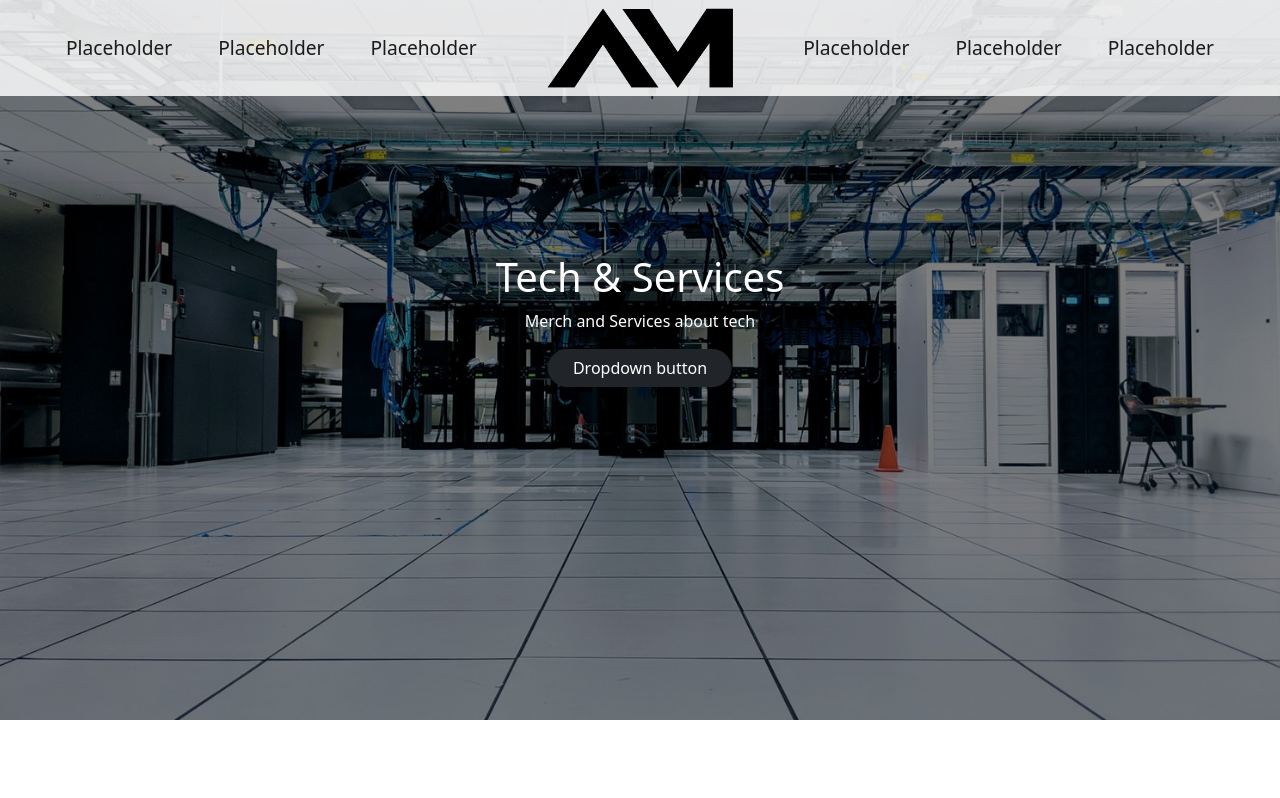
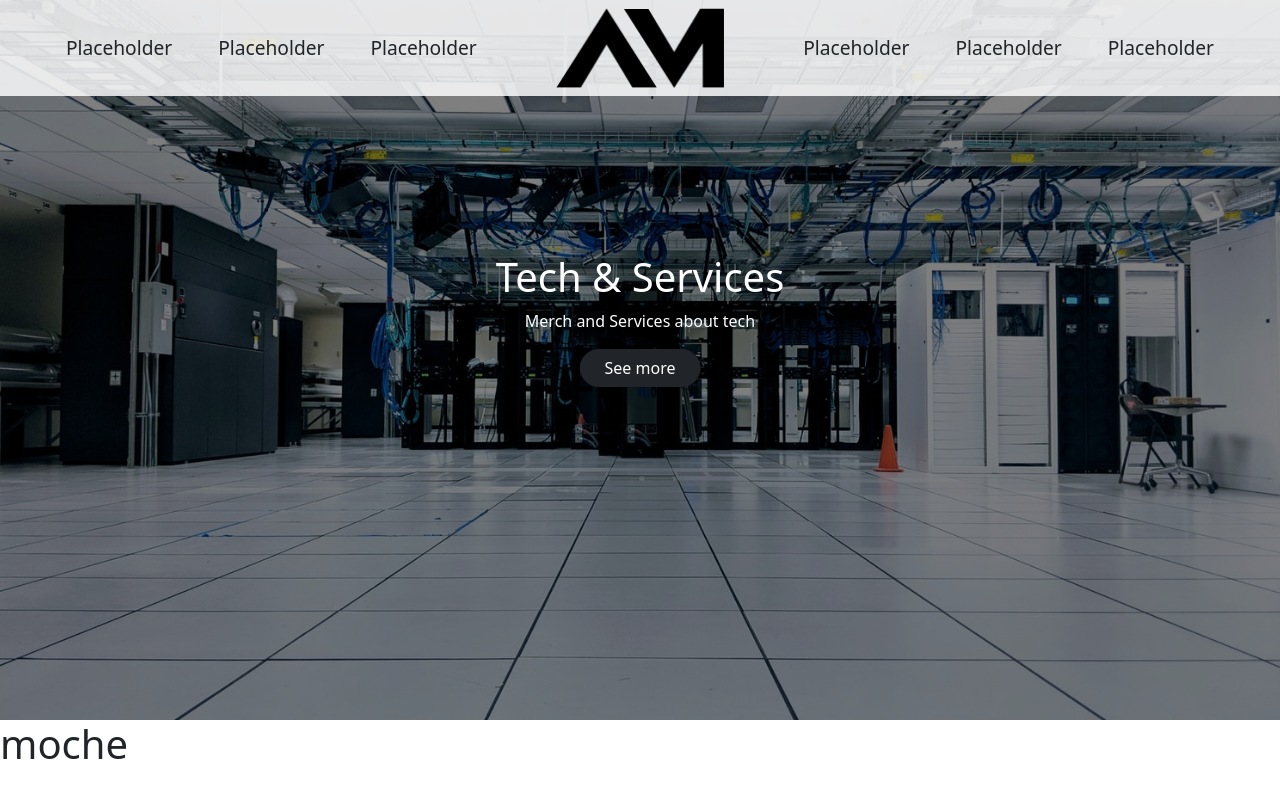
Before and after one commit to marsbob-dev/Site_react_Albert-Marcelin, a React (Create React App) app: page / in a window 1280 px wide. Built offline with nearby package versions, Linux system fonts and the light colour scheme.

Commit message:
header terminé

```diff
--- a/src/App.js
+++ b/src/App.js
@@ -1,12 +1,46 @@
 import './App.css';
 import "../node_modules/bootstrap/dist/js/bootstrap";
-import Home from "./modules/pages/Home"
-import React from "react";
-
+import Home from "./modules/pages/Home";
+import Test from "./modules/pages/Test";
+import React, { Fragment } from "react";
+import {
+  BrowserRouter as Router,
+  Switch,
+  Route,
+  } from "react-router-dom";
+  import Header from "./modules/header/Header"
 
 function App() {
   return (
-    <Home></Home>
+<Router>
+  <div>
+    <Header />
+    <Switch>
+      <Route path="/test">
+        <Test />
+      </Route>
+     <Route path="/">
+       <Home />
+     </Route>
+    </Switch>
+    </div>
+</Router>
+
+    // <Fragment>
+    //   <Router>
+    //     <div>
+    //       <Header />
+    //       <Switch>
+    //         <Route path="/test">
+    //           <Test />
+    //         </Route>
+    //         <Route path="/">
+    //           <Home />
+    //         </Route>
+    //       </Switch>
+    //     </div>
+    //   </Router>
+    // </Fragment>
   )
 }
 
--- a/src/modules/header/Banner.js
+++ b/src/modules/header/Banner.js
@@ -1,3 +1,4 @@
+import {Link} from "react-router-dom";
 function Banner () {
 
 
@@ -7,14 +8,11 @@ function Banner () {
             <div id="textBanner">
                 <h1>Tech & Services</h1>
                 <p>Merch and Services about tech</p>
-                <div class="dropdown">
-                    <button class="btn btn-dark px-4 rounded-pill" type="button" id="dropdownMenuButton" data-bs-toggle="dropdown" aria-expanded="false">Dropdown button</button>
-                    <ul class="dropdown-menu" aria-labelledby="dropdownMenuButton">
-                        <li><a class="dropdown-item" href="#">Action</a></li>
-                        <li><a class="dropdown-item" href="#">Another action</a></li>
-                        <li><a class="dropdown-item" href="#">Something else here</a></li>
-                    </ul>
-                </div>
+                <button className="btn btn-dark px-4 rounded-pill" id="white" type="button">
+                    <Link to="/test" className="text-white headerA">
+                    See more
+                    </Link>
+                </button>
             </div>
         </div>
     );
--- a/src/modules/header/Navbar.js
+++ b/src/modules/header/Navbar.js
@@ -1,36 +1,36 @@
-import {
-    BrowserRouter as Link,
-  } from "react-router-dom";
+import {Link} from "react-router-dom";
 function Navbar() {
     return (
         <div className="row p-2 bg-header w-100 m-0" id="fixedNav">
             <div className="col-5 container-fluid m-0 justify-content-evenly d-flex align-items-center">
                 <li className="">
-                    <a className ="fa-2x" href="">Placeholder</a>
+                    <a className ="fa-2x text-dark headerA" href="">Placeholder</a>
                 </li>
                 <li className="">
-                    <a className ="fa-2x" href="">Placeholder</a>
+                    <a className ="fa-2x text-dark headerA" href="">Placeholder</a>
                 </li>
                 <li className="">
-                    <a className ="fa-2x" href="">Placeholder</a>
+                    <a className ="fa-2x text-dark headerA" href="">Placeholder</a>
                 </li>
             </div>
             <div className="col-2 m-0">
                 <div className="row text-center">
-                    <Link to="/">
+                    <li>
+                    <Link to="/home">
                         <img className="logoHeader" src="./logo.png" alt=""/>
                     </Link>
+                    </li>
                 </div>
             </div>
             <div className="col-5 container-fluid m-0 justify-content-evenly d-flex align-items-center">
                 <li className="">
-                    <a className ="fa-2x" href="">Placeholder</a>
+                    <a className ="fa-2x text-dark headerA" href="">Placeholder</a>
                 </li>
                 <li className="">
-                    <a className ="fa-2x" href="">Placeholder</a>
+                    <a className ="fa-2x text-dark headerA" href="">Placeholder</a>
                 </li>
                 <li className="">
-                    <a className ="fa-2x" href="">Placeholder</a>
+                    <a className ="fa-2x text-dark headerA" href="">Placeholder</a>
                 </li>
             </div>
         </div>
--- a/src/modules/header/header.css
+++ b/src/modules/header/header.css
@@ -3,8 +3,7 @@ li{
 }
 a{
     text-decoration: none;
-    color: rgb(27, 27, 27);
-}
+    }
 .fa-2x{
     font-size: larger;
 }
@@ -15,8 +14,8 @@ a{
 .logoHeader{
     height: 10vh;
 }
-a:hover{
-    color: rgb(252, 92, 0);
+.headerA:hover{
+    color: rgb(252, 92, 0) !important;
 }
 #fixedNav{
     position: fixed;
--- a/src/modules/pages/Home.js
+++ b/src/modules/pages/Home.js
@@ -1,11 +1,10 @@
-import Header from "../header/Header.js"
 import React from "react";
 
 function Home() {
     return (
-        <div>
-            <Header></Header>
-        </div>
+       <div>
+           <h1>moche</h1>
+       </div>
     );
   }
 
--- /dev/null
+++ b/src/modules/pages/Test.js
@@ -0,0 +1,11 @@
+import React from "react";
+
+function Test() {
+    return (
+        <div>
+            <h1>caca</h1>
+        </div>
+    );
+  }
+
+  export default Test;
```
Also changed, not shown: 2 other files (tests, documents, lock files or other folders).
